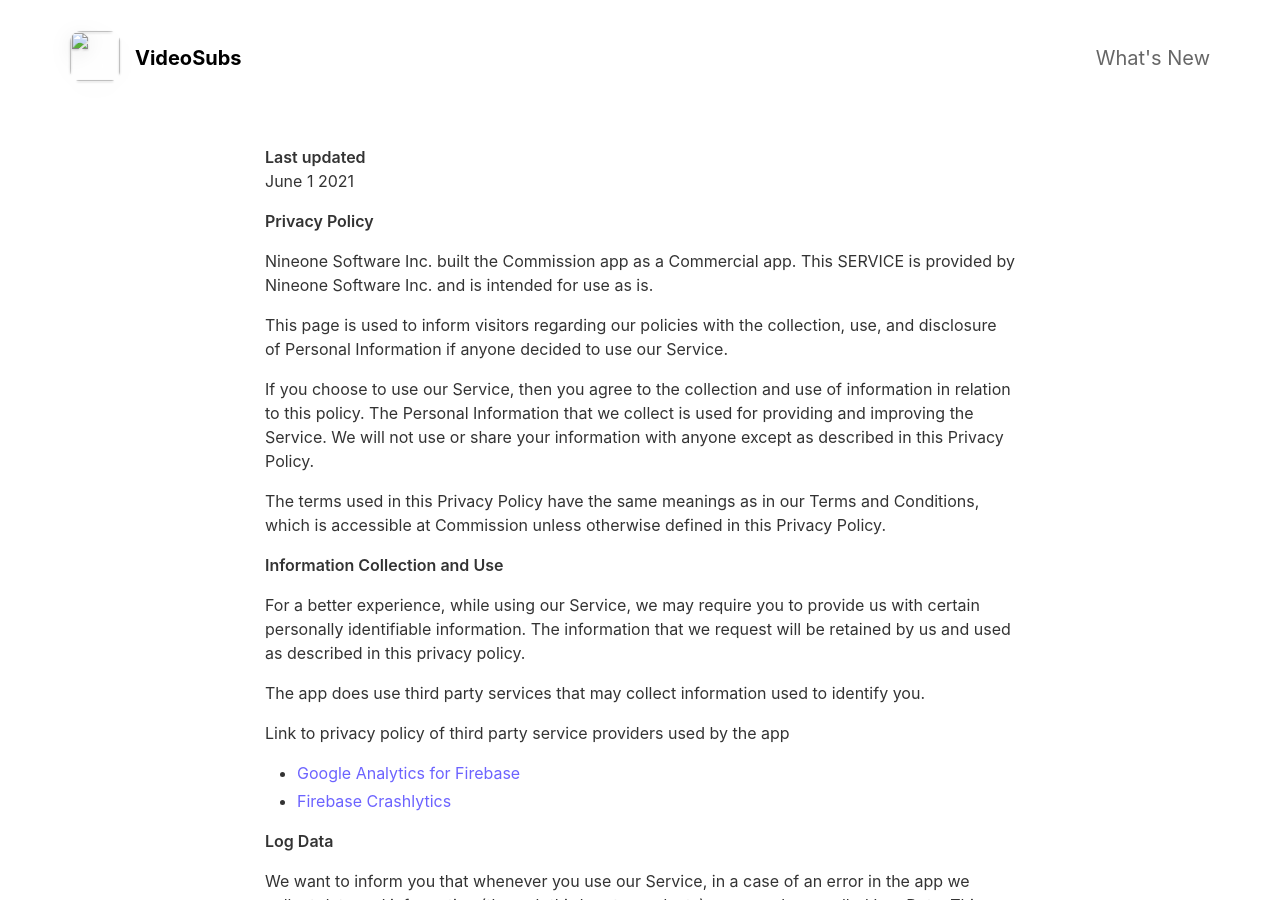
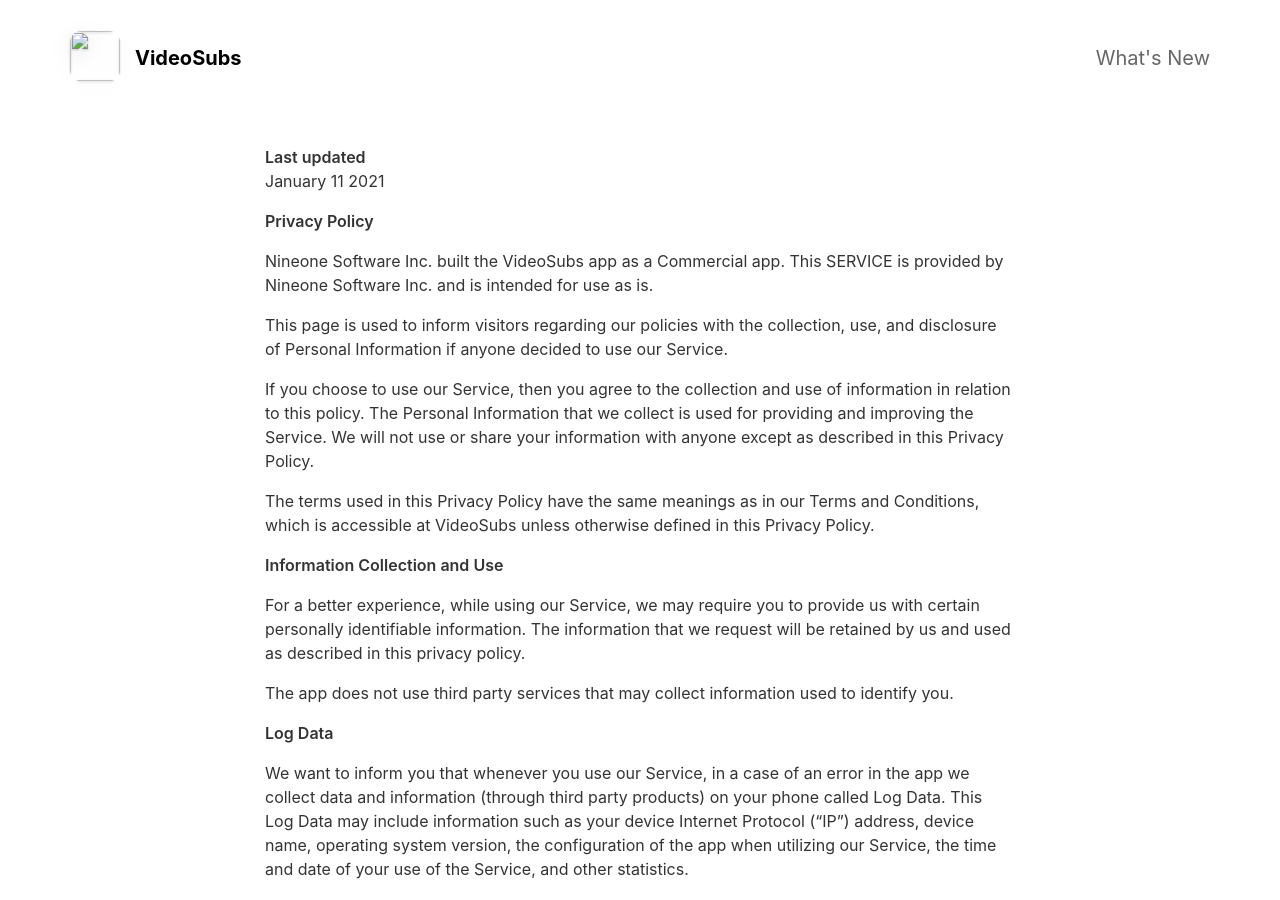
Before and after one commit to NineoneSoftware/videosubs-landing-page, a Jekyll site: the page built from _pages/privacypolicy.md, in a window 1280 px wide and 900 px high. Built offline with Jekyll 4.4.1, drawn with Linux system fonts in a browser that asks for light colours; nearby versions of some CDN libraries; some of the changed text lies outside the part shown.

Commit message:
update pp

```diff
--- a/_pages/privacypolicy.md
+++ b/_pages/privacypolicy.md
@@ -5,28 +5,23 @@ include_in_header: false
 ---
 
 **Last updated**
-June 1 2021
+January 11 2021
 
 **Privacy Policy**
 
-Nineone Software Inc. built the Commission app as a Commercial app. This SERVICE is provided by Nineone Software Inc. and is intended for use as is.
+Nineone Software Inc. built the VideoSubs app as a Commercial app. This SERVICE is provided by Nineone Software Inc. and is intended for use as is.
 
 This page is used to inform visitors regarding our policies with the collection, use, and disclosure of Personal Information if anyone decided to use our Service.
 
 If you choose to use our Service, then you agree to the collection and use of information in relation to this policy. The Personal Information that we collect is used for providing and improving the Service. We will not use or share your information with anyone except as described in this Privacy Policy.
 
-The terms used in this Privacy Policy have the same meanings as in our Terms and Conditions, which is accessible at Commission unless otherwise defined in this Privacy Policy.
+The terms used in this Privacy Policy have the same meanings as in our Terms and Conditions, which is accessible at VideoSubs unless otherwise defined in this Privacy Policy.
 
 **Information Collection and Use**
 
 For a better experience, while using our Service, we may require you to provide us with certain personally identifiable information. The information that we request will be retained by us and used as described in this privacy policy.
 
-The app does use third party services that may collect information used to identify you.
-
-Link to privacy policy of third party service providers used by the app
-
-*   [Google Analytics for Firebase](https://firebase.google.com/policies/analytics)
-*   [Firebase Crashlytics](https://firebase.google.com/support/privacy/)
+The app does not use third party services that may collect information used to identify you.
 
 **Log Data**
 
@@ -65,7 +60,7 @@ These Services do not address anyone under the age of 13. We do not knowingly co
 
 We may update our Privacy Policy from time to time. Thus, you are advised to review this page periodically for any changes. We will notify you of any changes by posting the new Privacy Policy on this page.
 
-This policy is effective as of 2021-06-01
+This policy is effective as of 2021-01-11
 
 **Contact Us**
 
```
Also changed, not shown: _pages/changelog.md (+0 -2 lines).
